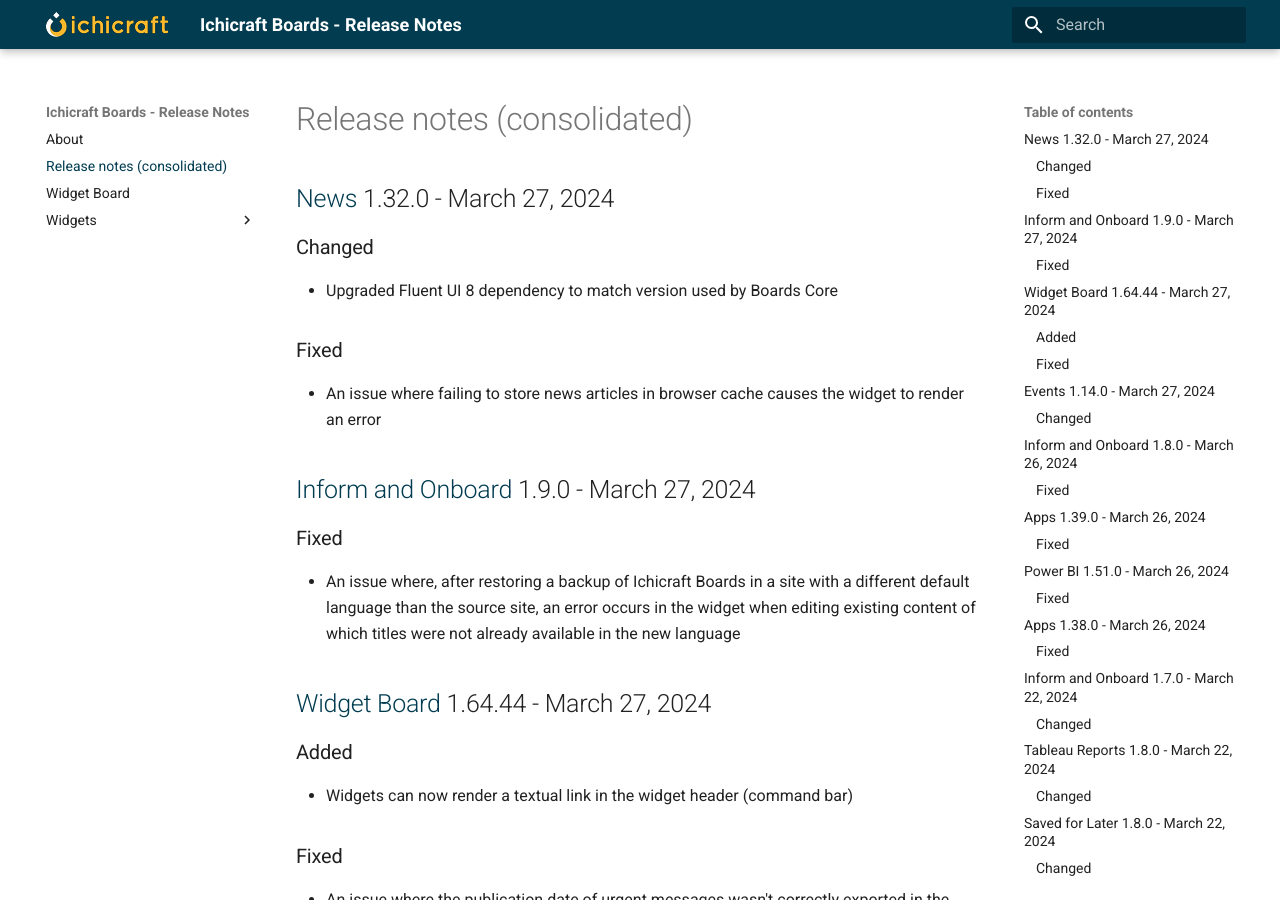
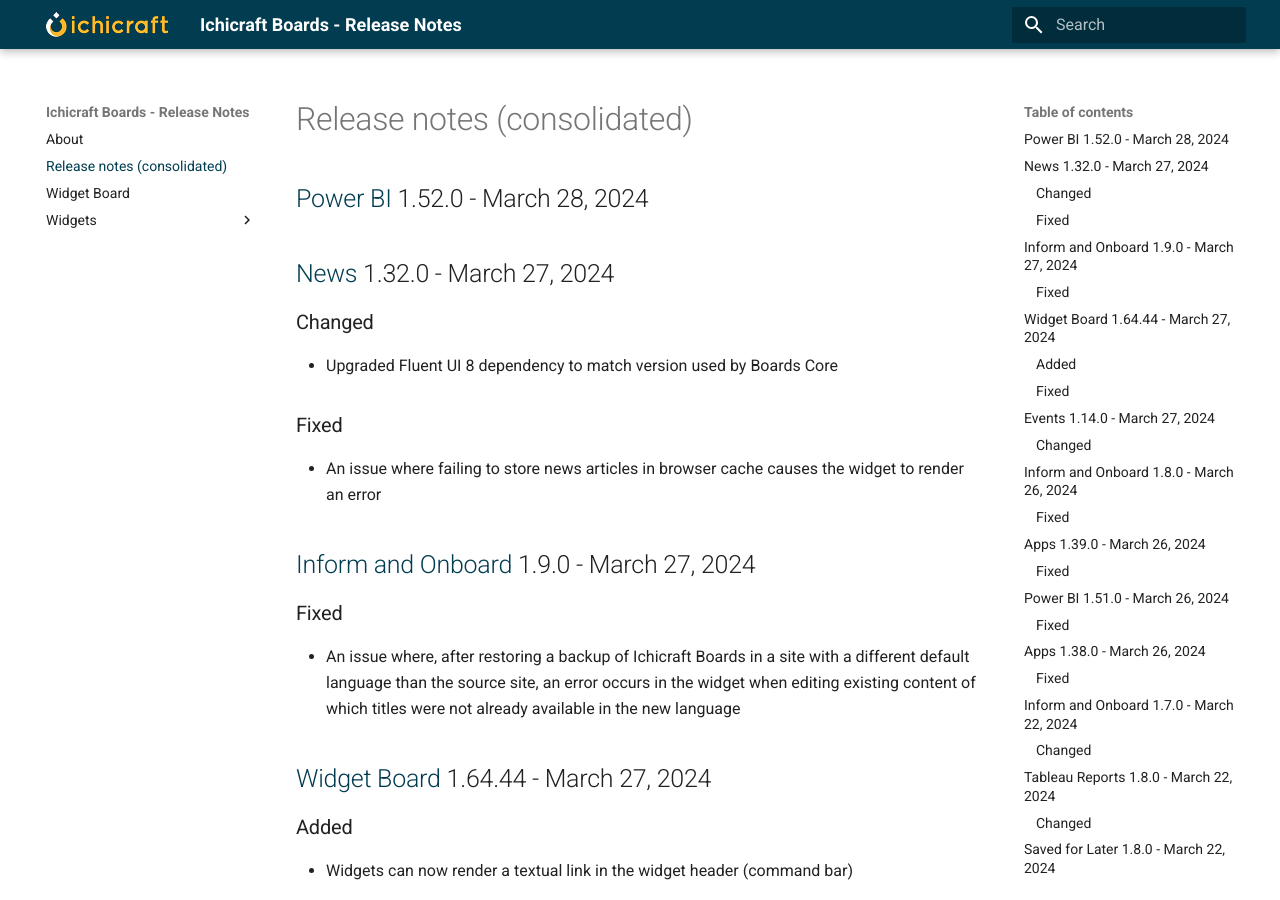
Before and after one commit to ichicraft/widgets-docs, an MkDocs documentation site: the page built from docs/Release-notes-(consolidated).md, in a window 1280 px wide and 900 px high. Built offline with MkDocs 1.6.1 and Material for MkDocs 9.7.7, drawn with Linux system fonts in a browser that asks for light colours.

Commit message:
Release notes updated by BuildService

```diff
--- a/docs/Release-notes-(consolidated).md
+++ b/docs/Release-notes-(consolidated).md
@@ -1,3 +1,5 @@
+## [Power BI](./Widgets/Power BI.md) 1.52.0 - March 28, 2024
+
 ## [News](./Widgets/News.md) 1.32.0 - March 27, 2024
 
 ### Changed
--- a/docs/Widgets/Power BI.md
+++ b/docs/Widgets/Power BI.md
@@ -1,3 +1,5 @@
+## 1.52.0 - March 28, 2024
+
 ## 1.51.0 - March 26, 2024
 
 ### Fixed
```
